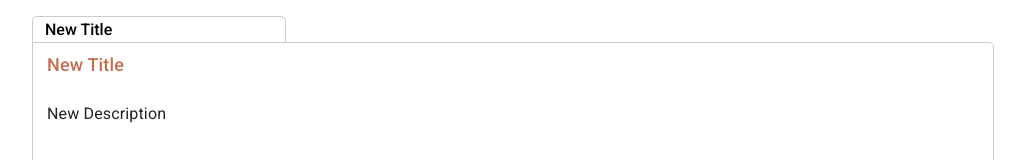
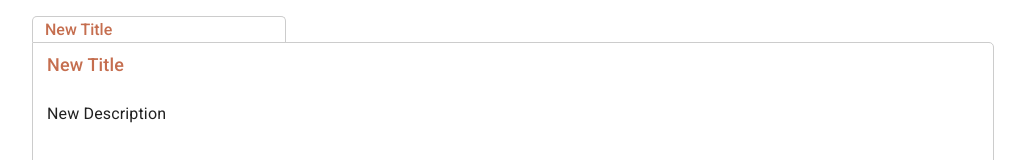
Before and after one commit to celebiali/Firebase-Todo-Images, a React (Create React App) app: page / in a window 1280 px wide. Shown: the top 160 px of the page, without its empty margins (127-1152 px from the left). Built offline with nearby package versions, Linux system fonts and the light colour scheme; no server answers; the database is empty.

Commit message:
Update _addArticle.scss

```diff
--- a/src/assets/components/addArticle/_addArticle.scss
+++ b/src/assets/components/addArticle/_addArticle.scss
@@ -14,7 +14,7 @@
         padding: 3px 0 3px 12px;
         font-size: $text-md;
         font-weight: 500;
-
+        color: $mainColor;
         @include mobileView {
             width: 50%;
             font-size: $text-xs;
```
